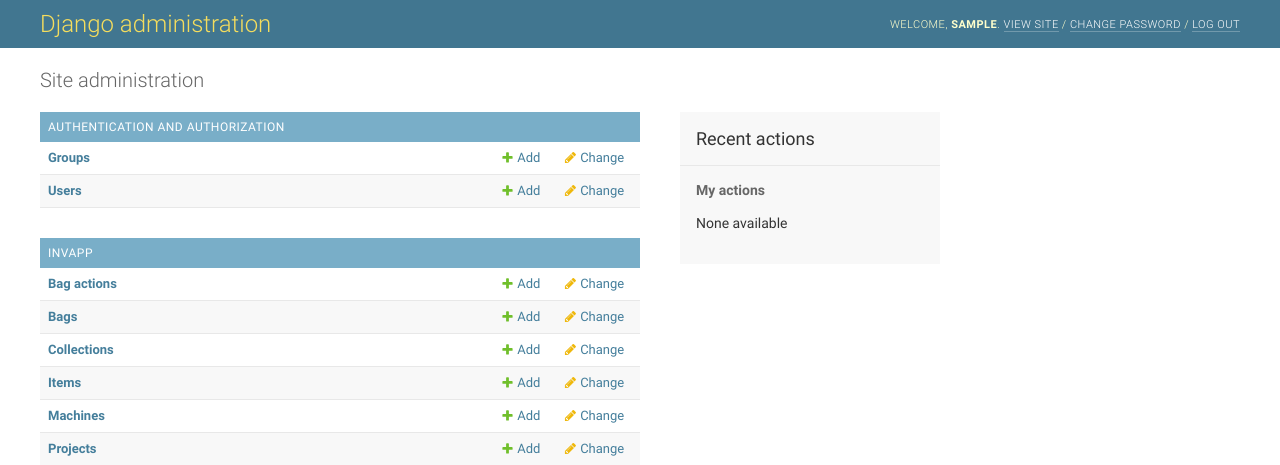
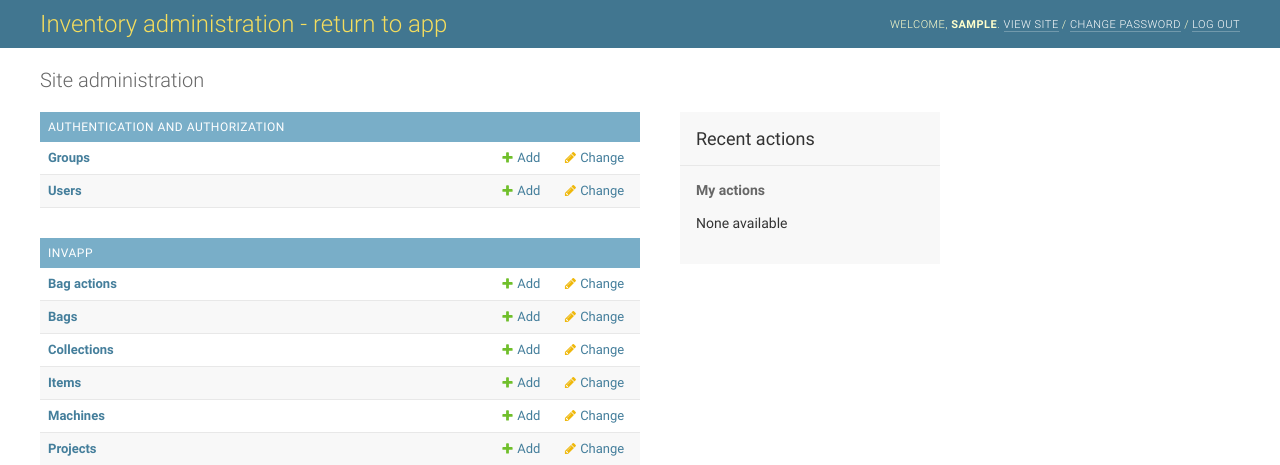
Before and after one commit to gwu-libraries/inventory_old, a Django app: page /admin/ in a window 1280 px wide. Shown: the top 465 px of the page. Run offline with Django 3.2, Linux system fonts and the light colour scheme; the visitor is signed in with stand-in values (Sample User, id 1); data comes from the database, SQL or seed files in the repository; data that the repository does not hold is empty; parts of the project's set-up code (start-up, migrations or seed data) failed here and were passed over.

Commit message:
added navbar link to admin, and link back to app from admin, closes #212

```diff
--- /dev/null
+++ b/inv/invapp/templates/admin/base_site.html
@@ -0,0 +1,11 @@
+{% extends "admin/base.html" %}
+{% load i18n %}
+
+{% block title %}{{ title }} | Inventory admin{% endblock %}
+
+{% block branding %}
+<h1 id="site-name">Inventory administration
+    - <a href="{% url 'home' %}">return to app</a></h1>
+{% endblock %}
+
+{% block nav-global %}{% endblock %}
```
Also changed, not shown: inv/invapp/templates/base.html (+6 -1 lines).
